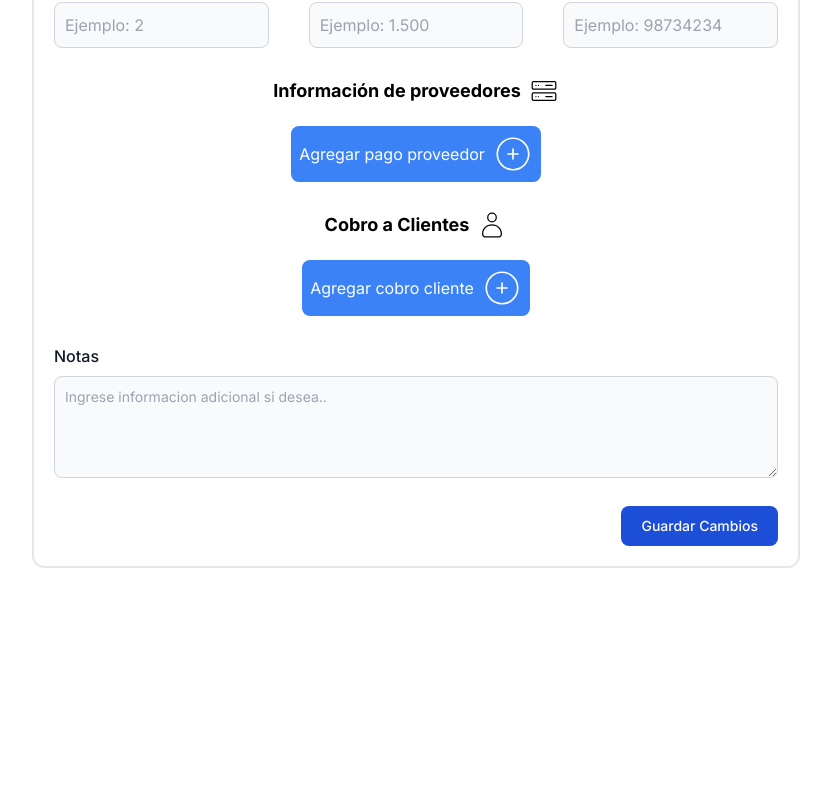
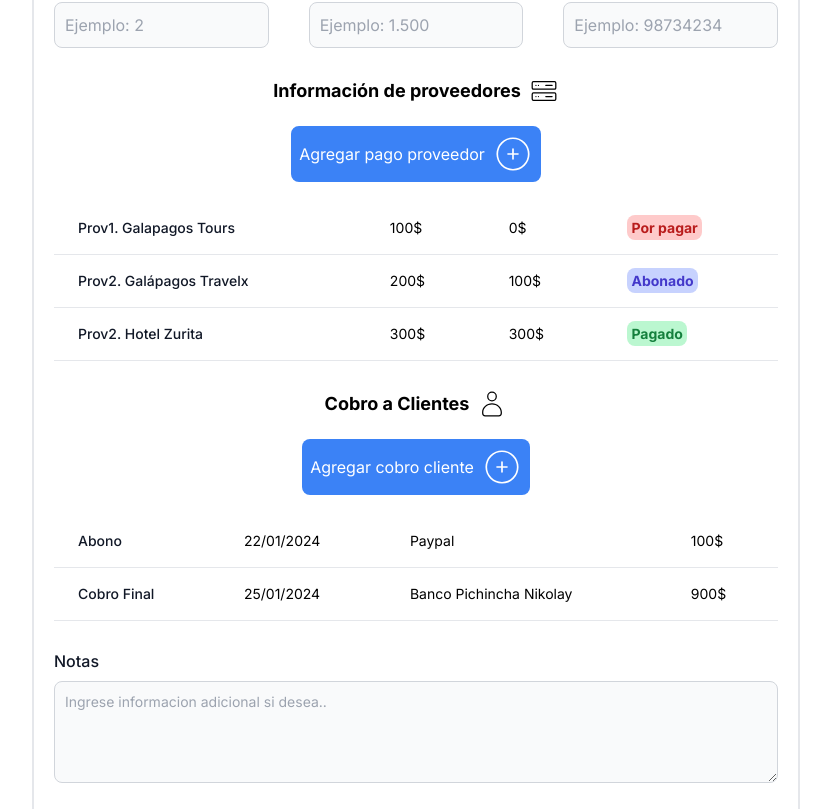
Before and after one commit to CapiDeveloper/admin-nature, a Next.js app: page /dashboard/tour/1 in a window 1280 px wide. Shown: the part 458-1267 px from the top of the page, without its empty margins (224-1055 px from the left). Before the commit the page ends 1066 px from the top, so only its background shows below. Built offline with nearby package versions, Linux system fonts and the light colour scheme.

Commit message:
Trabajando con UI vendedor

```diff
--- a/components/dashboard/tour/card/Card.jsx
+++ b/components/dashboard/tour/card/Card.jsx
@@ -18,49 +18,49 @@ export const Card = () => {
       <div className="h-[2px] bg-gray-200 w-11/12 my-5 mx-auto"></div>
 
       <div className="relative overflow-x-auto">
-          <table NameclassName="w-full text-sm text-left rtl:text-right">
-Name
+        <table className="w-full text-sm text-left rtl:text-right">
+
           <tbody>
             <tr className="bg-white border-b">
-                <th scNameope="row" className="px-6 py-4 font-medium text-gray-900 whitespace-nowrap ">
-                  Prov1. Galapagos TNameours
+              <th scope="row" className="px-6 py-4 font-medium text-gray-900 whitespace-nowrap ">
+                Prov1. Galapagos Tours
               </th>
               <td className="px-6 py-4">
-                  100$Name
+                100$
               </td>
               <td className="px-6 py-4">
-                  0$Name
+                0$
               </td>
               <td className="px-6 py-4">
-                  Por paNamegar
+                <span className="bg-red-200 text-red-700 font-bold p-1 rounded-lg">Por Pagar</span>
               </td>
             </tr>
             <tr className="bg-white border-b ">
-                <th scNameope="row" className="px-6 py-4 font-medium text-gray-900 whitespace-nowrap ">
-                  Prov2. Galápagos TNameravelx
+              <th scope="row" className="px-6 py-4 font-medium text-gray-900 whitespace-nowrap ">
+                Prov2. Galápagos Travelx
               </th>
               <td className="px-6 py-4">
-                  200$Name
+                200$
               </td>
               <td className="px-6 py-4">
-                  100$Name
+                100$
               </td>
               <td className="px-6 py-4">
-                  AbonadNameo
+                <span className="bg-indigo-200 text-indigo-700 font-bold p-1 rounded-lg">Abonado</span>
               </td>
             </tr>
             <tr className="bg-white border-b ">
-                <th scNameope="row" className="px-6 py-4 font-medium text-gray-900 whitespace-nowrap ">
-                  Prov2. Hotel ZuritNamea
+              <th scope="row" className="px-6 py-4 font-medium text-gray-900 whitespace-nowrap ">
+                Prov2. Hotel Zurita
               </th>
               <td className="px-6 py-4">
-                  300$Name
+                300$
               </td>
               <td className="px-6 py-4">
-                  300$Name
+                300$
               </td>
               <td className="px-6 py-4">
-                  PagadoName
+                <span className="bg-green-200 text-green-700 font-bold p-1 rounded-lg">Pagado</span>
               </td>
             </tr>
           </tbody>
@@ -70,49 +70,35 @@ Name
       <div className="h-[2px] bg-gray-200 w-11/12 my-5 mx-auto"></div>
 
       <div className="relative overflow-x-auto">
-          <table NameclassName="w-full text-sm text-left rtl:text-right">
-Name
+        <table className="w-full text-sm text-left rtl:text-right">
+
           <tbody>
             <tr className="bg-white border-b">
-                <th scNameope="row" className="px-6 py-4 font-medium text-gray-900 whitespace-nowrap ">
-                  Abono 1Name
+              <th scope="row" className="px-6 py-4 font-medium text-gray-900 whitespace-nowrap ">
+                Abono 1
               </th>
               <td className="px-6 py-4">
-                  22/01/Name2024
+                22/01/2024
               </td>
               <td className="px-6 py-4">
-                  PaypalName
+                Paypal
               </td>
               <td className="px-6 py-4">
-                  100$Name
+                100$
               </td>
             </tr>
             <tr className="bg-white border-b ">
-                <th scNameope="row" className="px-6 py-4 font-medium text-gray-900 whitespace-nowrap ">
-                  Abono FinalName
+              <th scope="row" className="px-6 py-4 font-medium text-gray-900 whitespace-nowrap ">
+                Abono Final
               </th>
               <td className="px-6 py-4">
-                  25/01/Name2024
+                25/01/2024
               </td>
               <td className="px-6 py-4">
-                  Banco NamePichincha Nikolay
+                Banco Pichincha Nikolay
               </td>
               <td className="px-6 py-4">
-                  900$Name
-                </td>
-              </tr>
-              <tr className="bg-white border-b ">
-                <th scNameope="row" className="px-6 py-4 font-medium text-gray-900 whitespace-nowrap ">
-                  Prov2. Hotel ZuritNamea
-                </th>
-                <td className="px-6 py-4">
-                  300$Name
-                </td>
-                <td className="px-6 py-4">
-                  300$Name
-                </td>
-                <td className="px-6 py-4">
-                  PagadoName
+                900$
               </td>
             </tr>
           </tbody>
--- a/components/dashboard/tour/editar/Editar.jsx
+++ b/components/dashboard/tour/editar/Editar.jsx
@@ -16,7 +16,7 @@ export const Editar = () => {
     const isOpenModalCliente = useUIStore((state) => state.isOpenModalCliente);
 
     const [data, setData] = useState({
-        agencia:""
+        agencia: ""
     });
 
     return (
@@ -31,7 +31,7 @@ export const Editar = () => {
                         </div>
                         <div>
                             <label htmlFor="agencia" className="block mb-2 text-base font-medium text-gray-900">Seleccione agencia/directo</label>
-                            <select onChange={()=>{}} id="agencia" value="" className="bg-gray-50 border border-gray-300 text-gray-900 text-base rounded-lg focus:ring-blue-500 focus:border-blue-500 block w-full p-2.5">
+                            <select onChange={() => { }} id="agencia" value="" className="bg-gray-50 border border-gray-300 text-gray-900 text-base rounded-lg focus:ring-blue-500 focus:border-blue-500 block w-full p-2.5">
                                 <option value="" disabled>-- Seleccione --</option>
                                 <option value="US">Mistral</option>
                                 <option value="CA">Viator</option>
@@ -74,7 +74,87 @@ export const Editar = () => {
                     </div>
                 </fieldset>
                 <AgregarProveedor />
+                <table className="w-full text-sm text-left rtl:text-right mt-5">
+
+                    <tbody>
+                        <tr className="bg-white border-b">
+                            <th scope="row" className="px-6 py-4 font-medium text-gray-900 whitespace-nowrap ">
+                                Prov1. Galapagos Tours
+                            </th>
+                            <td className="px-6 py-4">
+                                100$
+                            </td>
+                            <td className="px-6 py-4">
+                                0$
+                            </td>
+                            <td className="px-6 py-4">
+                                <span className="bg-red-200 text-red-700 font-bold p-1 rounded-lg">Por pagar</span>
+                            </td>
+                        </tr>
+                        <tr className="bg-white border-b ">
+                            <th scope="row" className="px-6 py-4 font-medium text-gray-900 whitespace-nowrap ">
+                                Prov2. Galápagos Travelx
+                            </th>
+                            <td className="px-6 py-4">
+                                200$
+                            </td>
+                            <td className="px-6 py-4">
+                                100$
+                            </td>
+                            <td className="px-6 py-4">
+                                <span className="bg-indigo-200 text-indigo-700 font-bold p-1 rounded-lg">Abonado</span>
+                            </td>
+                        </tr>
+                        <tr className="bg-white border-b ">
+                            <th scope="row" className="px-6 py-4 font-medium text-gray-900 whitespace-nowrap ">
+                                Prov2. Hotel Zurita
+                            </th>
+                            <td className="px-6 py-4">
+                                300$
+                            </td>
+                            <td className="px-6 py-4">
+                                300$
+                            </td>
+                            <td className="px-6 py-4">
+                                <span className="bg-green-200 text-green-700 font-bold p-1 rounded-lg">Pagado</span>
+                            </td>
+                        </tr>
+                    </tbody>
+                </table>
                 <AgregarCliente />
+                <table className="w-full text-sm text-left rtl:text-right mt-5">
+
+                    <tbody>
+                        <tr className="bg-white border-b">
+                            <th scope="row" className="px-6 py-4 font-medium text-gray-900 whitespace-nowrap ">
+                                Abono
+                            </th>
+                            <td className="px-6 py-4">
+                                22/01/2024
+                            </td>
+                            <td className="px-6 py-4">
+                                Paypal
+                            </td>
+                            <td className="px-6 py-4">
+                                100$
+                            </td>
+                        </tr>
+                        <tr className="bg-white border-b ">
+                            <th scope="row" className="px-6 py-4 font-medium text-gray-900 whitespace-nowrap ">
+                                Cobro Final
+                            </th>
+                            <td className="px-6 py-4">
+                                25/01/2024
+                            </td>
+                            <td className="px-6 py-4">
+                                Banco Pichincha Nikolay
+                            </td>
+                            <td className="px-6 py-4">
+                                900$
+                            </td>
+                        </tr>
+                    </tbody>
+                </table>
                 <fieldset className="my-7">
                     <div>
                         <label htmlFor="message" className="block mb-2 text-base font-medium text-gray-900">Notas</label>
```
Lines whose indentation alone changed are shown as unchanged.
